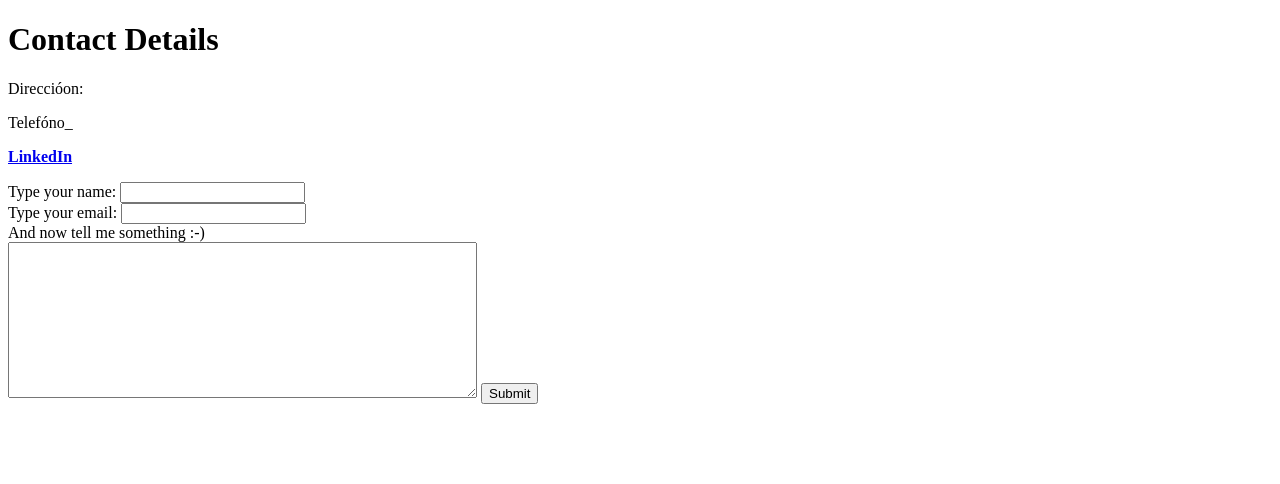
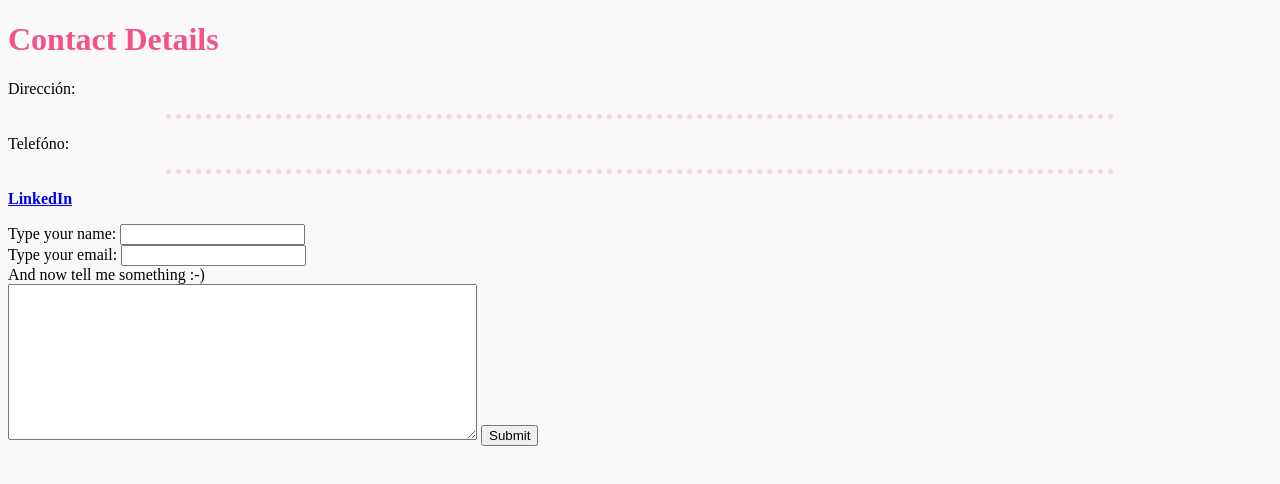
Before and after one commit to AnxoRV/CV, a plain HTML site: page contact.html in a window 1280 px wide. Drawn offline with Linux system fonts and the light colour scheme.

Commit message:
Add files via upload

```diff
--- /dev/null
+++ b/CSS/styles.css
@@ -0,0 +1,16 @@
+        body {
+            background-color: #F9F9F9;
+        }
+        hr {
+            border-color: #F7D9D9;
+            border-width: 5px;
+            border-style: dotted none none none;
+            height: 0px;
+            width: 75%;
+        }
+        h1{
+            color:#F25287;
+        }
+        h3{
+            color:#F25287;
+        }
--- a/contact.html
+++ b/contact.html
@@ -3,12 +3,14 @@
 <head>
     <meta charset="UTF-8">
     <title>Contact with Angel</title>
-
+    <link rel="stylesheet" href="CSS/styles.css">
 </head>
 <body>
   <h1>Contact Details</h1>
-    <p>Direccióon: </p>
-    <p>Telefóno_ </p>
+    <p>Dirección: </p>
+    <hr>
+    <p>Telefóno: </p>
+    <hr>
     <p><strong><a href="https://www.linkedin.com/in/angelrodriguezvieites/">LinkedIn</a></strong></p>
 
    <form action="mailto:angel.vieites@gmail.com" method="post" enctype="text/plain">
```
Also changed, not shown: index.html (+2 -0 lines).
